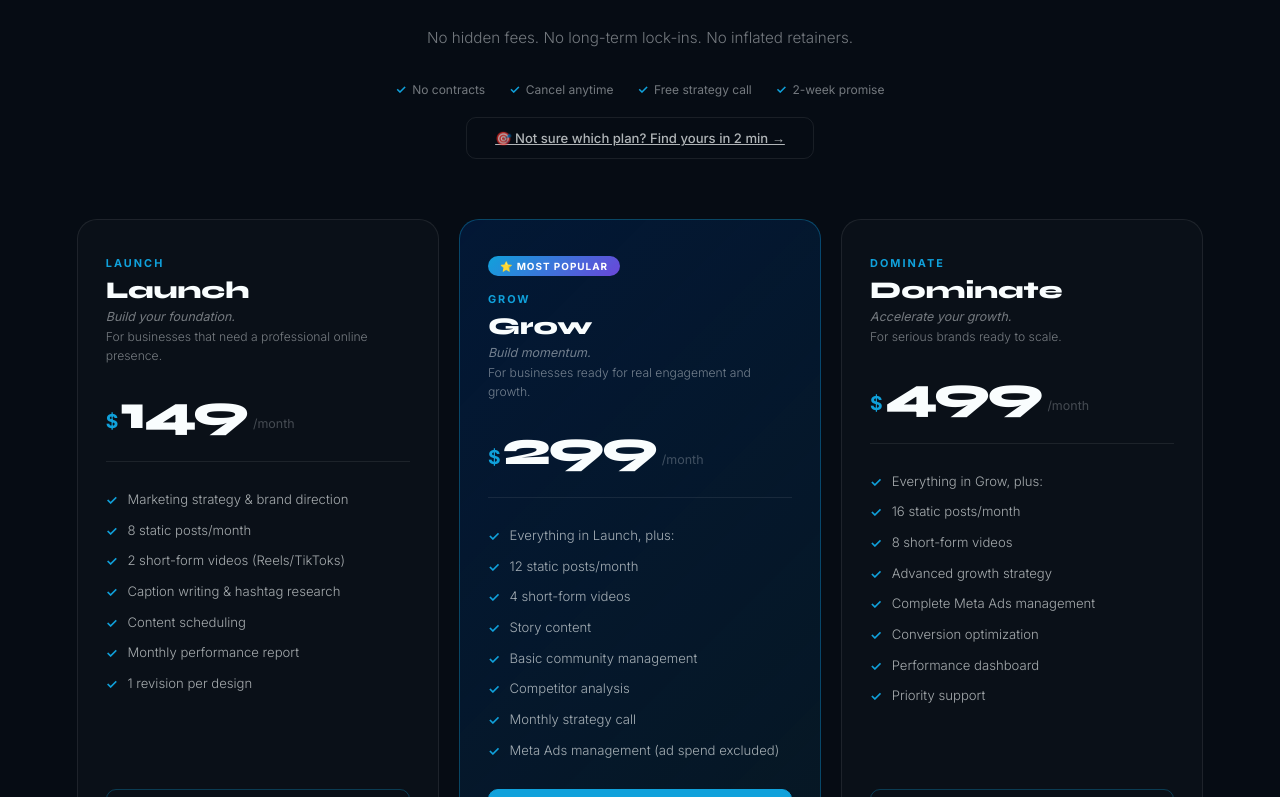
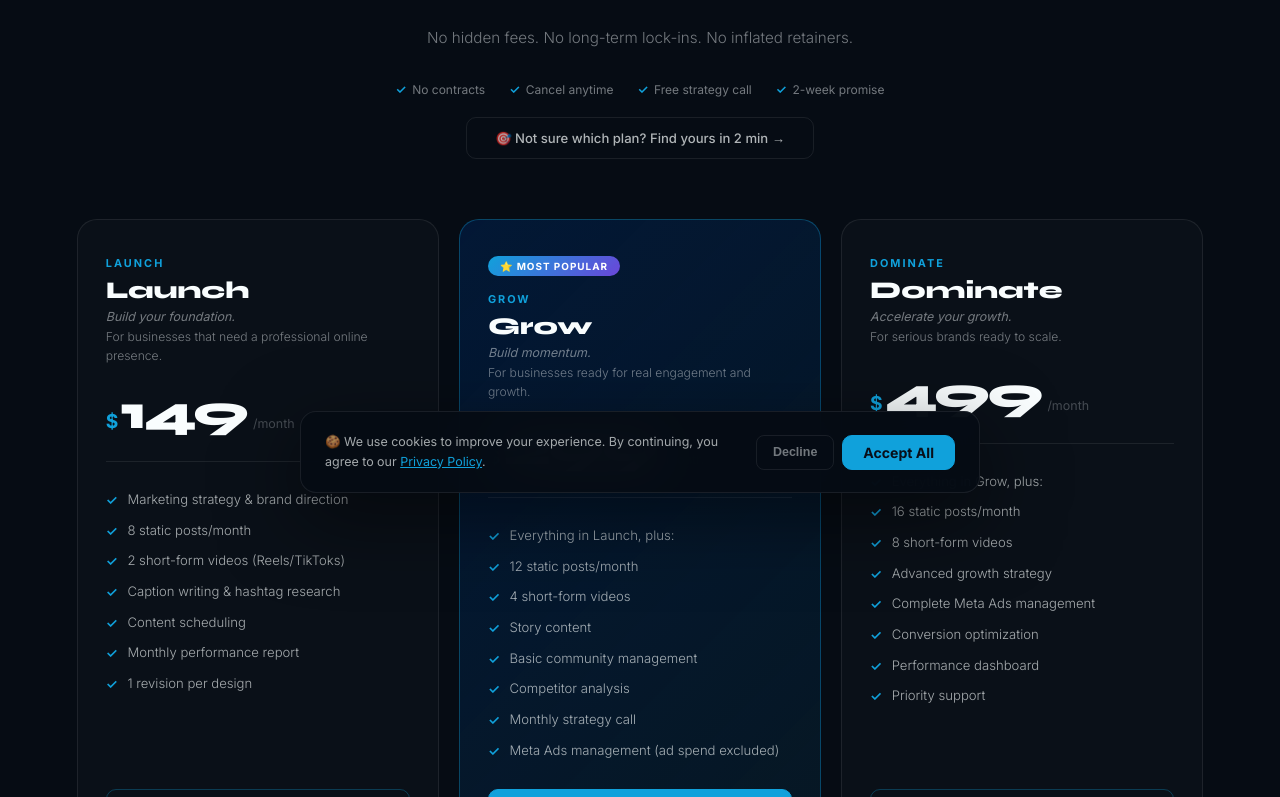
Before and after one commit to karimyjr/YallaGrow-Next, a Next.js app: page /packages in a window 1280 px wide. Shown: the part 283-1080 px from the top of the page. Built offline with nearby package versions, Linux system fonts and the light colour scheme; no server answers; the database is empty.

Commit message:
packages page reads from supabase

```diff
--- a/src/app/layout.tsx
+++ b/src/app/layout.tsx
@@ -1,19 +1,37 @@
 import type { Metadata } from 'next'
 import './globals.css'
+import Navbar from '@/components/layout/Navbar'
+import CookieBanner from '@/components/ui/CookieBanner'
+import MaintenanceGate from '@/components/MaintenanceGate'
 
 export const metadata: Metadata = {
-  title: 'YallaGrow - Growth Marketing Agency',
-  description: 'Strategy, social media, paid ads, and content — built for startups and small businesses ready to grow.',
+  title: 'YallaGrow — We Build Growth',
+  description: "Lebanon's premium growth marketing agency. Strategy, social media, paid ads, branding, content creation, and website development tailored for your business.",
+  icons: {
+    icon: '/favicon.png',
+    apple: '/apple-touch-icon.png',
+  },
+  openGraph: {
+    title: 'YallaGrow — We Build Growth',
+    description: "Lebanon's premium growth marketing agency.",
+    url: 'https://yallagrow.net',
+    siteName: 'YallaGrow',
+  },
 }
 
-export default function RootLayout({
-  children,
-}: {
-  children: React.ReactNode
-}) {
+export default function RootLayout({ children }: { children: React.ReactNode }) {
   return (
     <html lang="en">
-      <body>{children}</body>
+      <head>
+        <meta name="google-site-verification" content="VKjEKzcMxf43uDoLCiOJwNVekJzz3vxD7nC0xnyXQLk" />
+      </head>
+      <body>
+        <MaintenanceGate>
+          <Navbar />
+          <main>{children}</main>
+          <CookieBanner />
+        </MaintenanceGate>
+      </body>
     </html>
   )
 }
--- a/src/components/pages/PackagesPage.tsx
+++ b/src/components/pages/PackagesPage.tsx
@@ -1,62 +1,202 @@
 'use client'
-import Link from 'next/link'
+import { useEffect, useState } from 'react'
+import { supabase } from '@/lib/supabase'
 
-const PACKAGES = [
-  {tier:'Launch',subtitle:'Build your foundation.',for:'For businesses that need a professional online presence.',price:149,feats:['Marketing strategy & brand direction','8 static posts/month','2 short-form videos (Reels/TikToks)','Caption writing & hashtag research','Content scheduling','Monthly performance report','1 revision per design']},
-  {tier:'Grow',subtitle:'Build momentum.',for:'For businesses ready for real engagement and growth.',price:299,featured:true,feats:['Everything in Launch, plus:','12 static posts/month','4 short-form videos','Story content','Basic community management','Competitor analysis','Monthly strategy call','Meta Ads management (ad spend excluded)']},
-  {tier:'Dominate',subtitle:'Accelerate your growth.',for:'For serious brands ready to scale.',price:499,feats:['Everything in Grow, plus:','16 static posts/month','8 short-form videos','Advanced growth strategy','Complete Meta Ads management','Conversion optimization','Performance dashboard','Priority support']},
+interface Pkg {
+  tier: string
+  subtitle: string
+  for: string
+  price: number
+  featured?: boolean
+  feats: string[]
+}
+
+const DEFAULT_PKGS: Pkg[] = [
+  {
+    tier: 'Launch',
+    subtitle: 'Build your foundation.',
+    for: 'For businesses that need a professional online presence.',
+    price: 149,
+    feats: [
+      'Marketing strategy & brand direction',
+      '8 static posts/month',
+      '2 short-form videos (Reels/TikToks)',
+      'Caption writing & hashtag research',
+      'Content scheduling',
+      'Monthly performance report',
+      '1 revision per design',
+    ],
+  },
+  {
+    tier: 'Grow',
+    subtitle: 'Build momentum.',
+    for: 'For businesses ready for real engagement and growth.',
+    price: 299,
+    featured: true,
+    feats: [
+      'Everything in Launch, plus:',
+      '12 static posts/month',
+      '4 short-form videos',
+      'Story content',
+      'Basic community management',
+      'Competitor analysis',
+      'Monthly strategy call',
+      'Meta Ads management (ad spend excluded)',
+    ],
+  },
+  {
+    tier: 'Dominate',
+    subtitle: 'Accelerate your growth.',
+    for: 'For serious brands ready to scale.',
+    price: 499,
+    feats: [
+      'Everything in Grow, plus:',
+      '16 static posts/month',
+      '8 short-form videos',
+      'Advanced growth strategy',
+      'Complete Meta Ads management',
+      'Conversion optimization',
+      'Performance dashboard',
+      'Priority support',
+    ],
+  },
 ]
 
 export default function PackagesPage() {
+  const [pkgs, setPkgs] = useState<Pkg[]>(DEFAULT_PKGS)
+  const [loading, setLoading] = useState(true)
+
+  useEffect(() => {
+    supabase
+      .from('site_config')
+      .select('value')
+      .eq('key', 'packages')
+      .single()
+      .then(({ data }) => {
+        if (data?.value) {
+          try {
+            const parsed = JSON.parse(data.value)
+            if (Array.isArray(parsed) && parsed.length > 0) {
+              setPkgs(parsed)
+            }
+          } catch {}
+        }
+        setLoading(false)
+      })
+  }, [])
+
   return (
-    <div style={{paddingTop:'80px'}}>
+    <div style={{ paddingTop: '80px' }}>
       {/* Hero */}
-      <div style={{padding:'80px 6% 60px',textAlign:'center'}}>
-        <span className="eyebrow" style={{marginBottom:'12px'}}>Pricing</span>
-        <h1 className="section-title" style={{margin:'12px auto 16px'}}>Simple. Transparent.<br/>Built for Real Businesses.</h1>
-        <p className="section-sub" style={{margin:'0 auto 32px'}}>No hidden fees. No long-term lock-ins. No inflated retainers.</p>
-        <div style={{display:'flex',justifyContent:'center',flexWrap:'wrap',gap:'8px 24px',marginTop:'24px'}}>
-          {['No contracts','Cancel anytime','Free strategy call','2-week promise'].map(t=>(
-            <div key={t} style={{display:'flex',alignItems:'center',gap:'6px',fontSize:'0.75rem',color:'var(--text-muted)'}}>
-              <span style={{color:'var(--sky)',fontWeight:700}}>✓</span>{t}
+      <div style={{ padding: '80px 6% 60px', textAlign: 'center' }}>
+        <span className="eyebrow" style={{ marginBottom: '12px' }}>Pricing</span>
+        <h1 className="section-title" style={{ margin: '12px auto 16px' }}>
+          Simple. Transparent.<br />Built for Real Businesses.
+        </h1>
+        <p className="section-sub" style={{ margin: '0 auto 32px' }}>
+          No hidden fees. No long-term lock-ins. No inflated retainers.
+        </p>
+        <div style={{ display: 'flex', justifyContent: 'center', flexWrap: 'wrap', gap: '8px 24px', marginTop: '24px' }}>
+          {['No contracts', 'Cancel anytime', 'Free strategy call', '2-week promise'].map(t => (
+            <div key={t} style={{ display: 'flex', alignItems: 'center', gap: '6px', fontSize: '0.75rem', color: 'var(--text-muted)' }}>
+              <span style={{ color: 'var(--sky)', fontWeight: 700 }}>✓</span>{t}
             </div>
           ))}
         </div>
-        <div style={{marginTop:'20px'}}>
-          <Link href="/quiz" className="btn-secondary" style={{fontSize:'0.82rem'}}>🎯 Not sure which plan? Find yours in 2 min →</Link>
+        <div style={{ marginTop: '20px' }}>
+          <a href="/quiz" className="btn-secondary" style={{ fontSize: '0.82rem', textDecoration: 'none' }}>
+            🎯 Not sure which plan? Find yours in 2 min →
+          </a>
         </div>
       </div>
 
-      {/* Package cards */}
-      <div style={{padding:'0 6% 80px',display:'grid',gridTemplateColumns:'repeat(3,1fr)',gap:'20px',alignItems:'stretch'}}>
-        {PACKAGES.map(p=>(
-          <div key={p.tier} style={{background:p.featured?'linear-gradient(135deg,rgba(1,32,76,0.6),rgba(16,161,219,0.08))':'rgba(249,253,254,0.02)',border:p.featured?'1px solid rgba(16,161,219,0.35)':'1px solid var(--glass-border)',borderRadius:'20px',padding:'36px 28px',display:'flex',flexDirection:'column',transition:'all 0.3s'}}
-            onMouseEnter={e=>{if(!p.featured)e.currentTarget.style.borderColor='rgba(16,161,219,0.2)';e.currentTarget.style.transform='translateY(-4px)'}}
-            onMouseLeave={e=>{if(!p.featured)e.currentTarget.style.borderColor='var(--glass-border)';e.currentTarget.style.transform='none'}}>
-            {p.featured&&<div style={{display:'inline-flex',alignItems:'center',gap:'5px',background:'linear-gradient(135deg,var(--sky),var(--purple))',color:'#fff',fontSize:'0.62rem',fontWeight:800,letterSpacing:'1px',textTransform:'uppercase',padding:'4px 12px',borderRadius:'100px',marginBottom:'16px',width:'fit-content'}}>⭐ Most Popular</div>}
-            <div style={{fontSize:'0.68rem',fontWeight:700,letterSpacing:'2px',textTransform:'uppercase',color:'var(--sky)',marginBottom:'6px'}}>{p.tier}</div>
-            <div style={{fontFamily:'Syne,sans-serif',fontWeight:800,fontSize:'1.5rem',color:'var(--white)',marginBottom:'4px'}}>{p.tier}</div>
-            <div style={{fontSize:'0.78rem',color:'var(--text-muted)',marginBottom:'4px',fontStyle:'italic'}}>{p.subtitle}</div>
-            <div style={{fontSize:'0.76rem',color:'var(--text-muted)',marginBottom:'24px',lineHeight:1.5,fontWeight:300}}>{p.for}</div>
-            <div style={{display:'flex',alignItems:'baseline',gap:'2px',marginBottom:'28px',paddingBottom:'24px',borderBottom:'1px solid var(--glass-border)'}}>
-              <span style={{fontSize:'1.2rem',color:'var(--sky)',fontWeight:700}}>$</span>
-              <span style={{fontFamily:'Syne,sans-serif',fontSize:'3rem',fontWeight:800,color:'var(--white)',letterSpacing:'-2px',lineHeight:1}}>{p.price}</span>
-              <span style={{fontSize:'0.78rem',color:'var(--text-dim)',marginLeft:'4px'}}>/month</span>
+      {/* Loading skeleton */}
+      {loading ? (
+        <div style={{ padding: '0 6% 80px', textAlign: 'center', color: 'var(--text-dim)', fontSize: '0.85rem' }}>
+          Loading packages...
         </div>
-            <ul style={{listStyle:'none',display:'flex',flexDirection:'column',gap:'10px',flex:1,marginBottom:'28px'}}>
-              {p.feats.map(f=>(
-                <li key={f} style={{display:'flex',gap:'10px',alignItems:'flex-start',fontSize:'0.82rem',color:'rgba(249,253,254,0.65)',lineHeight:1.5,fontWeight:300}}>
-                  <span style={{color:'var(--sky)',flexShrink:0,fontWeight:700,marginTop:'1px'}}>✓</span>{f}
+      ) : (
+        <div style={{ padding: '0 6% 80px', display: 'grid', gridTemplateColumns: 'repeat(3, 1fr)', gap: '20px', alignItems: 'stretch' }}>
+          {pkgs.map((p, i) => (
+            <div
+              key={i}
+              style={{
+                background: p.featured
+                  ? 'linear-gradient(135deg, rgba(1,32,76,0.6), rgba(16,161,219,0.08))'
+                  : 'rgba(249,253,254,0.02)',
+                border: p.featured ? '1px solid rgba(16,161,219,0.35)' : '1px solid var(--glass-border)',
+                borderRadius: '20px',
+                padding: '36px 28px',
+                display: 'flex',
+                flexDirection: 'column',
+                transition: 'all 0.3s',
+              }}
+              onMouseEnter={e => {
+                if (!p.featured) e.currentTarget.style.borderColor = 'rgba(16,161,219,0.2)'
+                e.currentTarget.style.transform = 'translateY(-4px)'
+              }}
+              onMouseLeave={e => {
+                if (!p.featured) e.currentTarget.style.borderColor = 'var(--glass-border)'
+                e.currentTarget.style.transform = 'none'
+              }}
+            >
+              {p.featured && (
+                <div style={{
+                  display: 'inline-flex', alignItems: 'center', gap: '5px',
+                  background: 'linear-gradient(135deg, var(--sky), var(--purple))',
+                  color: '#fff', fontSize: '0.62rem', fontWeight: 800, letterSpacing: '1px',
+                  textTransform: 'uppercase', padding: '4px 12px', borderRadius: '100px',
+                  marginBottom: '16px', width: 'fit-content',
+                }}>
+                  ⭐ Most Popular
+                </div>
+              )}
+              <div style={{ fontSize: '0.68rem', fontWeight: 700, letterSpacing: '2px', textTransform: 'uppercase', color: 'var(--sky)', marginBottom: '6px' }}>
+                {p.tier}
+              </div>
+              <div style={{ fontFamily: 'Syne, sans-serif', fontWeight: 800, fontSize: '1.5rem', color: 'var(--white)', marginBottom: '4px' }}>
+                {p.tier}
+              </div>
+              <div style={{ fontSize: '0.78rem', color: 'var(--text-muted)', marginBottom: '4px', fontStyle: 'italic' }}>
+                {p.subtitle}
+              </div>
+              <div style={{ fontSize: '0.76rem', color: 'var(--text-muted)', marginBottom: '24px', lineHeight: 1.5, fontWeight: 300 }}>
+                {p.for}
+              </div>
+              <div style={{ display: 'flex', alignItems: 'baseline', gap: '2px', marginBottom: '28px', paddingBottom: '24px', borderBottom: '1px solid var(--glass-border)' }}>
+                <span style={{ fontSize: '1.2rem', color: 'var(--sky)', fontWeight: 700 }}>$</span>
+                <span style={{ fontFamily: 'Syne, sans-serif', fontSize: '3rem', fontWeight: 800, color: 'var(--white)', letterSpacing: '-2px', lineHeight: 1 }}>
+                  {p.price}
+                </span>
+                <span style={{ fontSize: '0.78rem', color: 'var(--text-dim)', marginLeft: '4px' }}>/month</span>
+              </div>
+              <ul style={{ listStyle: 'none', display: 'flex', flexDirection: 'column', gap: '10px', flex: 1, marginBottom: '28px', padding: 0 }}>
+                {p.feats.map((f, fi) => (
+                  <li key={fi} style={{ display: 'flex', gap: '10px', alignItems: 'flex-start', fontSize: '0.82rem', color: 'rgba(249,253,254,0.65)', lineHeight: 1.5, fontWeight: 300 }}>
+                    <span style={{ color: 'var(--sky)', flexShrink: 0, fontWeight: 700, marginTop: '1px' }}>✓</span>
+                    {f}
                   </li>
                 ))}
               </ul>
-            <a href={process.env.NEXT_PUBLIC_BOOKING_URL} target="_blank" rel="noopener"
-              style={{width:'100%',padding:'14px',borderRadius:'10px',fontSize:'0.85rem',fontWeight:700,cursor:'pointer',fontFamily:'Inter,sans-serif',transition:'all 0.25s',textAlign:'center',textDecoration:'none',display:'block',background:p.featured?'var(--sky)':'transparent',color:p.featured?'var(--dark)':'var(--sky)',border:p.featured?'1px solid var(--sky)':'1px solid rgba(16,161,219,0.3)'}}>
+              <a
+                href={process.env.NEXT_PUBLIC_BOOKING_URL}
+                target="_blank"
+                rel="noopener"
+                style={{
+                  width: '100%', padding: '14px', borderRadius: '10px', fontSize: '0.85rem',
+                  fontWeight: 700, cursor: 'pointer', fontFamily: 'Inter, sans-serif',
+                  transition: 'all 0.25s', textAlign: 'center', textDecoration: 'none', display: 'block',
+                  background: p.featured ? 'var(--sky)' : 'transparent',
+                  color: p.featured ? 'var(--dark)' : 'var(--sky)',
+                  border: p.featured ? '1px solid var(--sky)' : '1px solid rgba(16,161,219,0.3)',
+                }}
+              >
                 Book a Free Strategy Call
               </a>
             </div>
           ))}
         </div>
+      )}
     </div>
   )
 }
```
Lines whose indentation alone changed are shown as unchanged.
